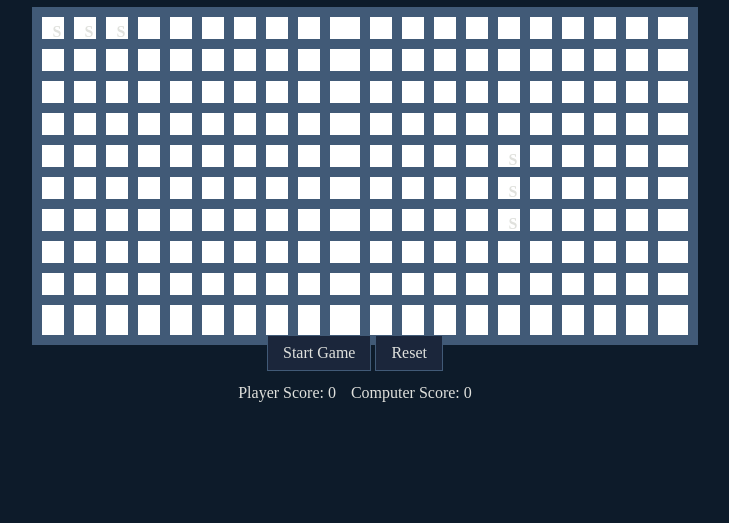
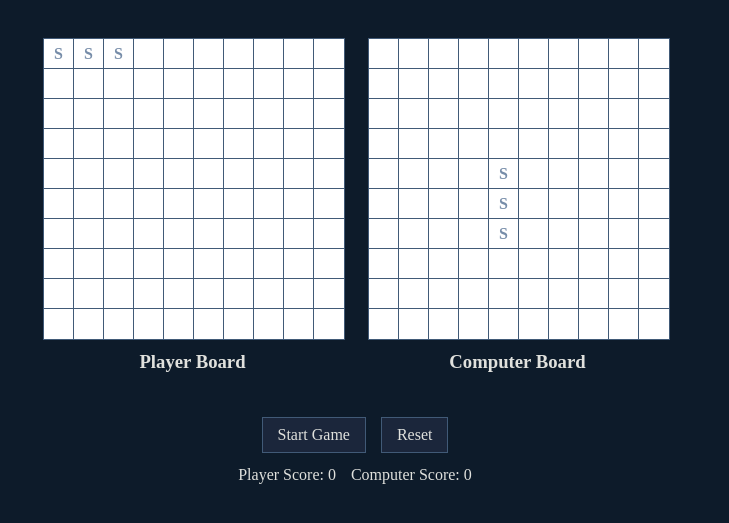
Before and after one commit to CeeZ-11/Odin-Project-Battleship, a website with bundled scripts: page index.html in a window 1280 px wide. Shown: the part 61-584 px from the top of the page, without its empty margins (285-1014 px from the left). Built offline with nearby package versions, Linux system fonts and the light colour scheme.

Commit message:
:art: update styles and fix the cell size issue

```diff
--- a/index.html
+++ b/index.html
@@ -13,8 +13,14 @@
         <h1>Battleship</h1>
         <div id="board">
           <!-- Board will be dynamically generated here -->
-          <div id="player-board"></div>
-          <div id="computer-board"></div>
+          <div class="boards">
+            <div id="player-board"></div>
+            <h3>Player Board</h3>
+          </div>
+          <div class="boards">
+            <div id="computer-board"></div>
+            <h3>Computer Board</h3>
+          </div>
         </div>
         <div id="controls">
           <button id="start">Start Game</button>
--- a/style.css
+++ b/style.css
@@ -101,8 +101,17 @@ button:hover {
 }
 
 #board {
+  height: 400px;
   display: flex;
-  gap: 10px;
+  justify-content: center;
+  align-items: center;
+  gap: 25px;
+  text-align: center;
+}
+
+#controls {
+  display: flex;
+  gap: 15px;
 }
 
 #player-board,
@@ -110,21 +119,27 @@ button:hover {
   display: grid;
   grid-template-columns: repeat(10, 30px);
   grid-template-rows: repeat(10, 30px);
-  gap: 2px;
 }
 
 .cell {
   width: 30px;
   height: 30px;
   background-color: var(--cell-bg-color);
-  border: 10px solid var(--cell-border-color);
+  border: 1px solid var(--cell-border-color);
   text-align: center;
   line-height: 30px;
-  color: var(--primary-color);
+  color: var(--secondary-color);
   font-weight: bold;
   cursor: pointer;
 }
 
 .cell:hover {
   background-color: var(--cell-hover-bg-color);
+  color: var(--primary-color);
 }
+
+.boards {
+  display: flex;
+  gap: 10px;
+  flex-direction: column;
+}
```
